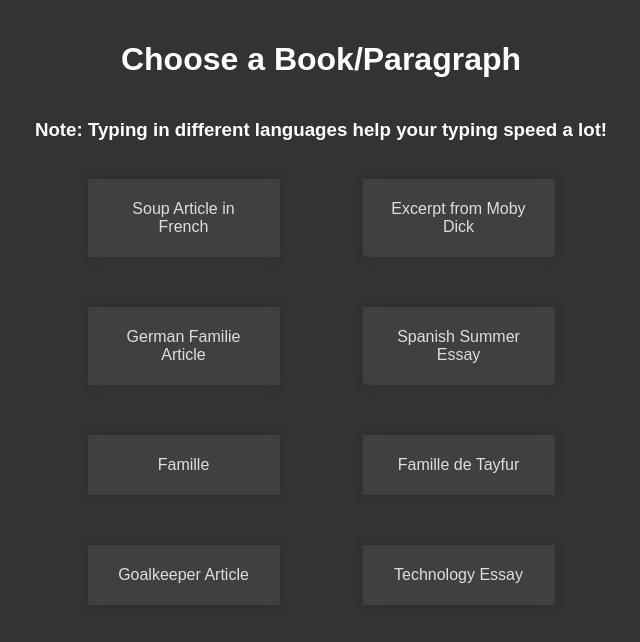
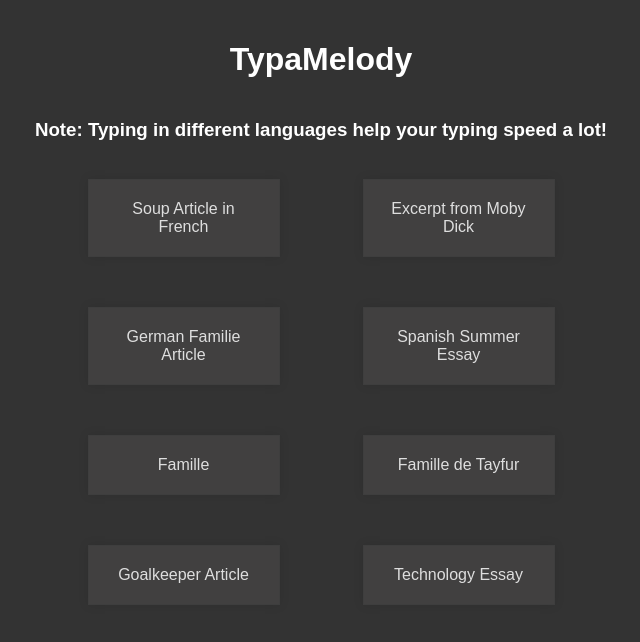
Before and after one commit to ToprakG/typamelody, a plain HTML site: page typing.html in a window 1280 px wide. Shown: the whole page, without its empty margins (319-959 px from the left). Drawn offline with nearby package versions, Linux system fonts and the light colour scheme.

Commit message:
Update typing.html

```diff
--- a/typing.html
+++ b/typing.html
@@ -3,7 +3,7 @@
 <head>
     <meta charset="UTF-8">
     <meta name="viewport" content="width=device-width, initial-scale=1.0">
-    <title>Typing Game</title>
+    <title>TypaMelody</title>
     <style>
         body {
             font-family: 'Arial Rounded MT Bold', sans-serif;
@@ -109,7 +109,7 @@
 </head>
 <body>
     <div id="main-page">
-        <h1>Choose a Book/Paragraph</h1>
+        <h1>TypaMelody</h1>
         <h3>Note: Typing in different languages help your typing speed a lot!</h3>
         <div class="book-grid">
             <div class="book-item" data-text="Ainsi, couramment, la soupe est un aliment liquide ou onctueux (exceptionnellement sans part liquide), froid ou chaud, qui est generalement servi au debut du repas ou en plat unique.">Soup Article in French</div>
```
